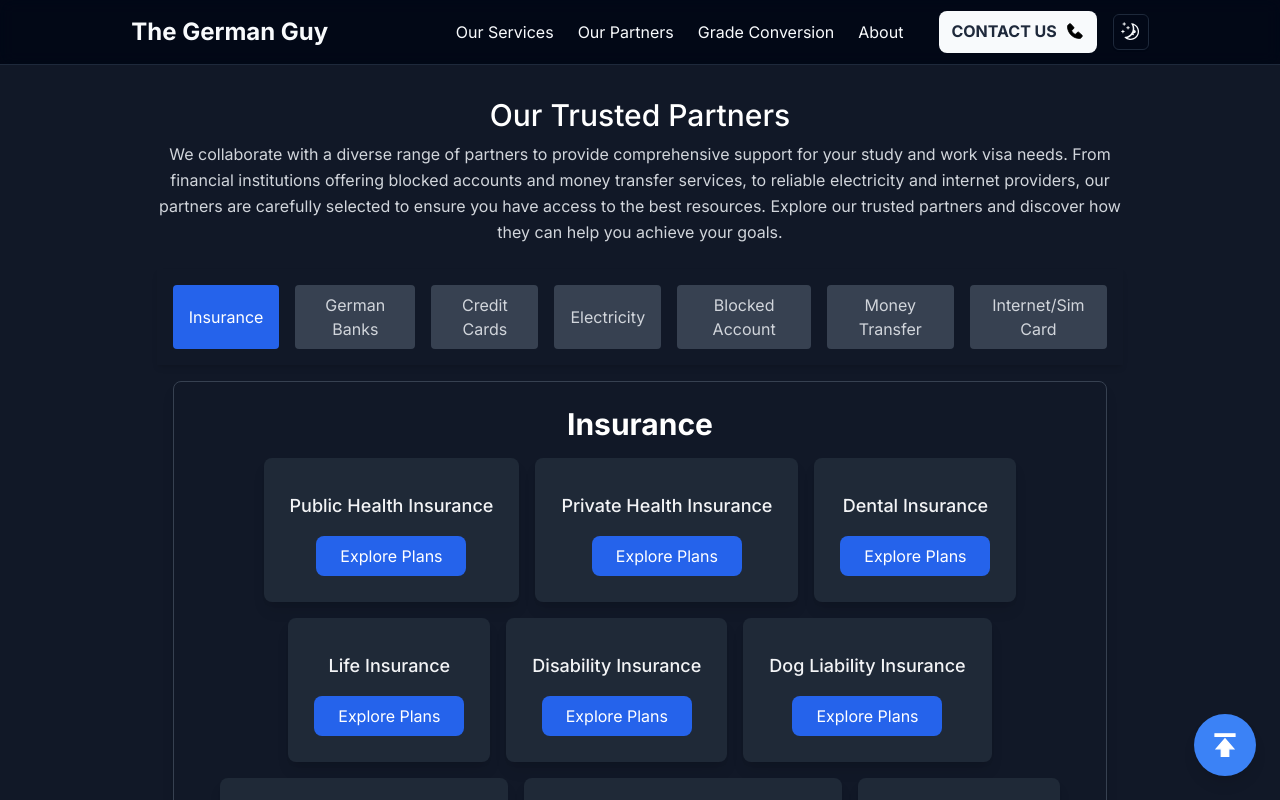
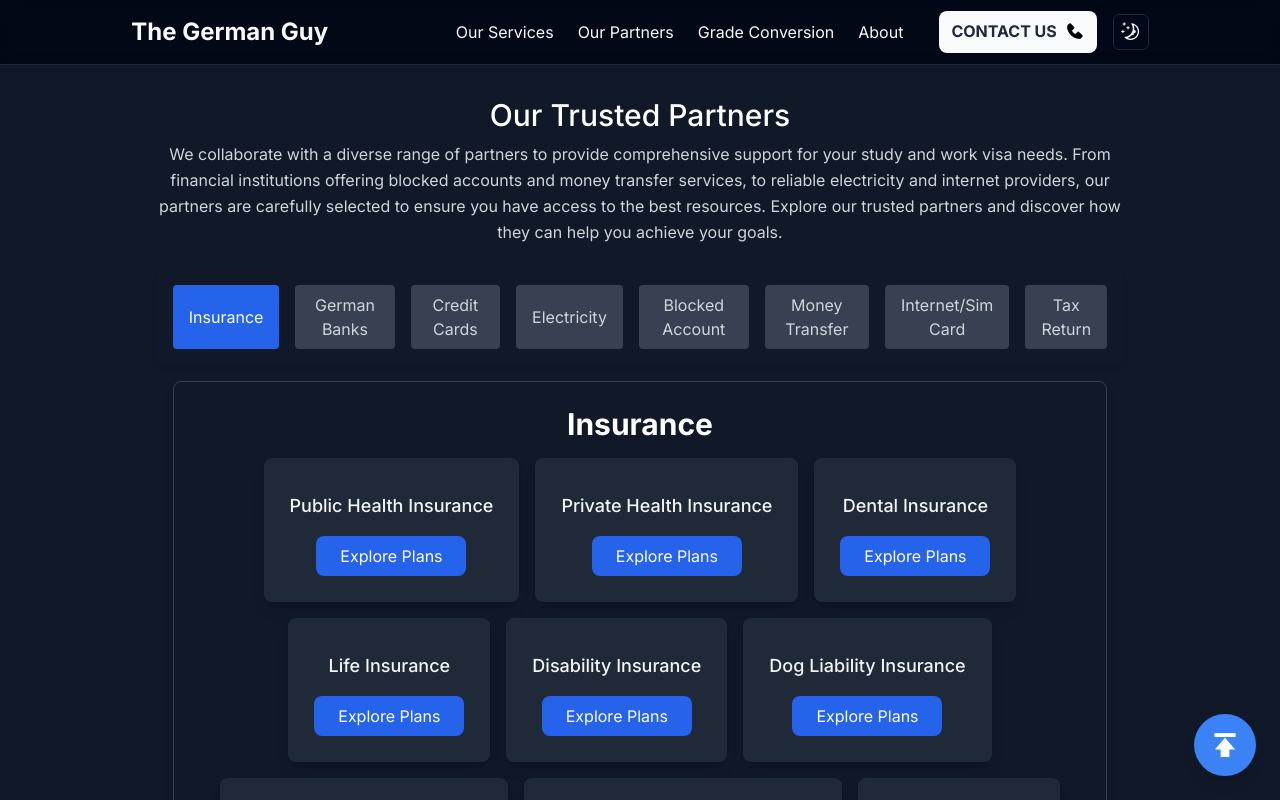
Before and after one commit to janak1998/the-german-guy, a Next.js app: page /partners in a window 1280 px wide. Shown: the top 800 px of the page. Built offline with nearby package versions, Linux system fonts and the light colour scheme.

Commit message:
taxfix added

```diff
--- a/app/partners/page.js
+++ b/app/partners/page.js
@@ -114,6 +114,13 @@ const Page = () => {
         btn_label: "Join Now",
       },
     ],
+    "Tax Return": [
+      {
+        name: "Taxfix",
+        url: "https://taxfix.page.link/eijQ",
+        btn_label: "Get Started",
+      },
+    ],
   };
 
   const [activeType, setActiveType] = useState(""); // Track active partner type
@@ -226,11 +233,10 @@ const Page = () => {
                 {Object.keys(partners).map((type) => (
                   <button
                     key={type}
-                    className={`px-4 py-2 rounded ${
-                      activeType === type
-                        ? "bg-blue-600 text-white"
-                        : "bg-gray-200 dark:bg-gray-700 dark:text-gray-300"
-                    }`}
+                    className={`px-4 py-2 rounded ${activeType === type
+                      ? "bg-blue-600 text-white"
+                      : "bg-gray-200 dark:bg-gray-700 dark:text-gray-300"
+                      }`}
                     onClick={() => handleScrollToSection(type)}
                   >
                     {type}
```
